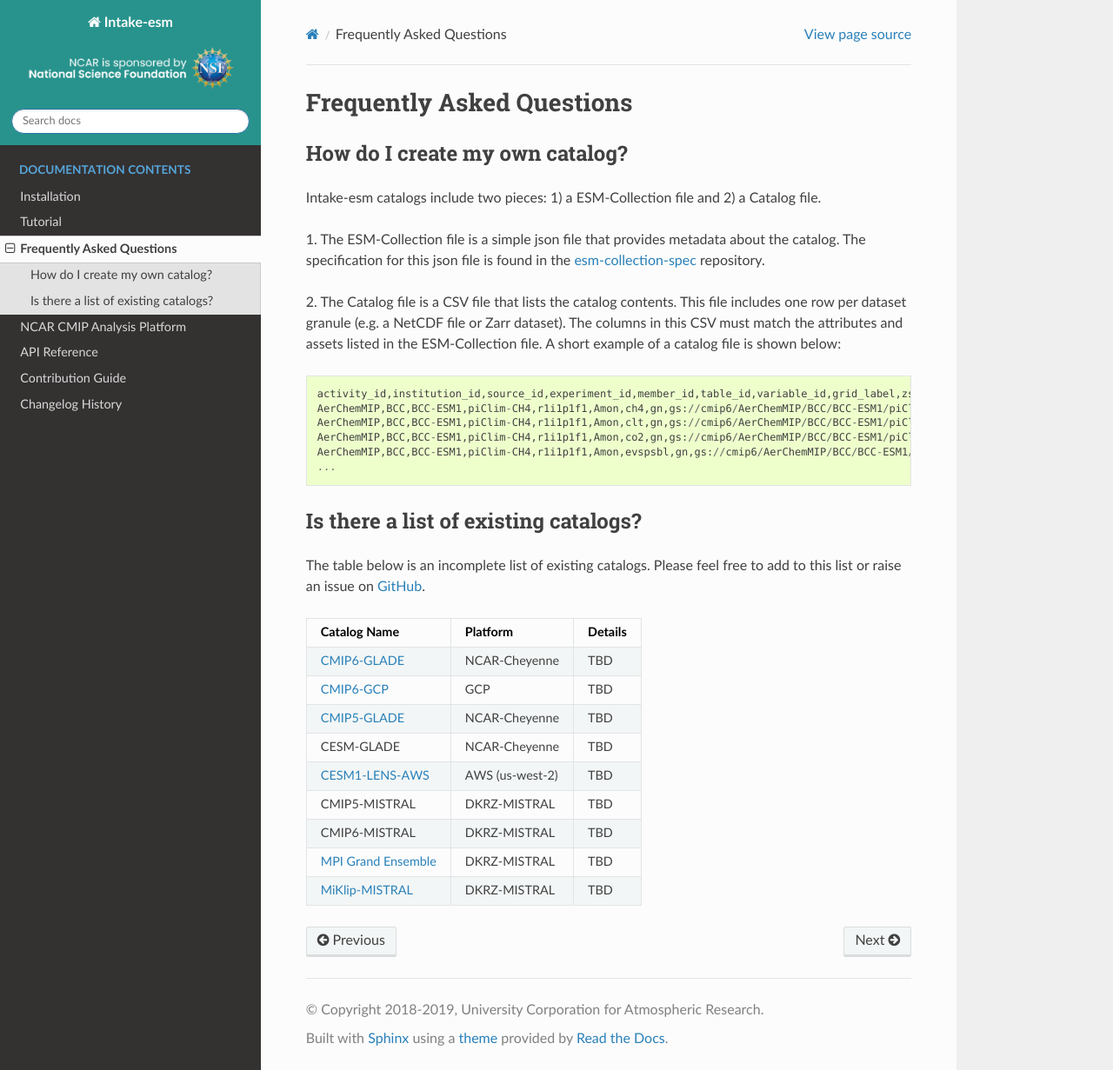
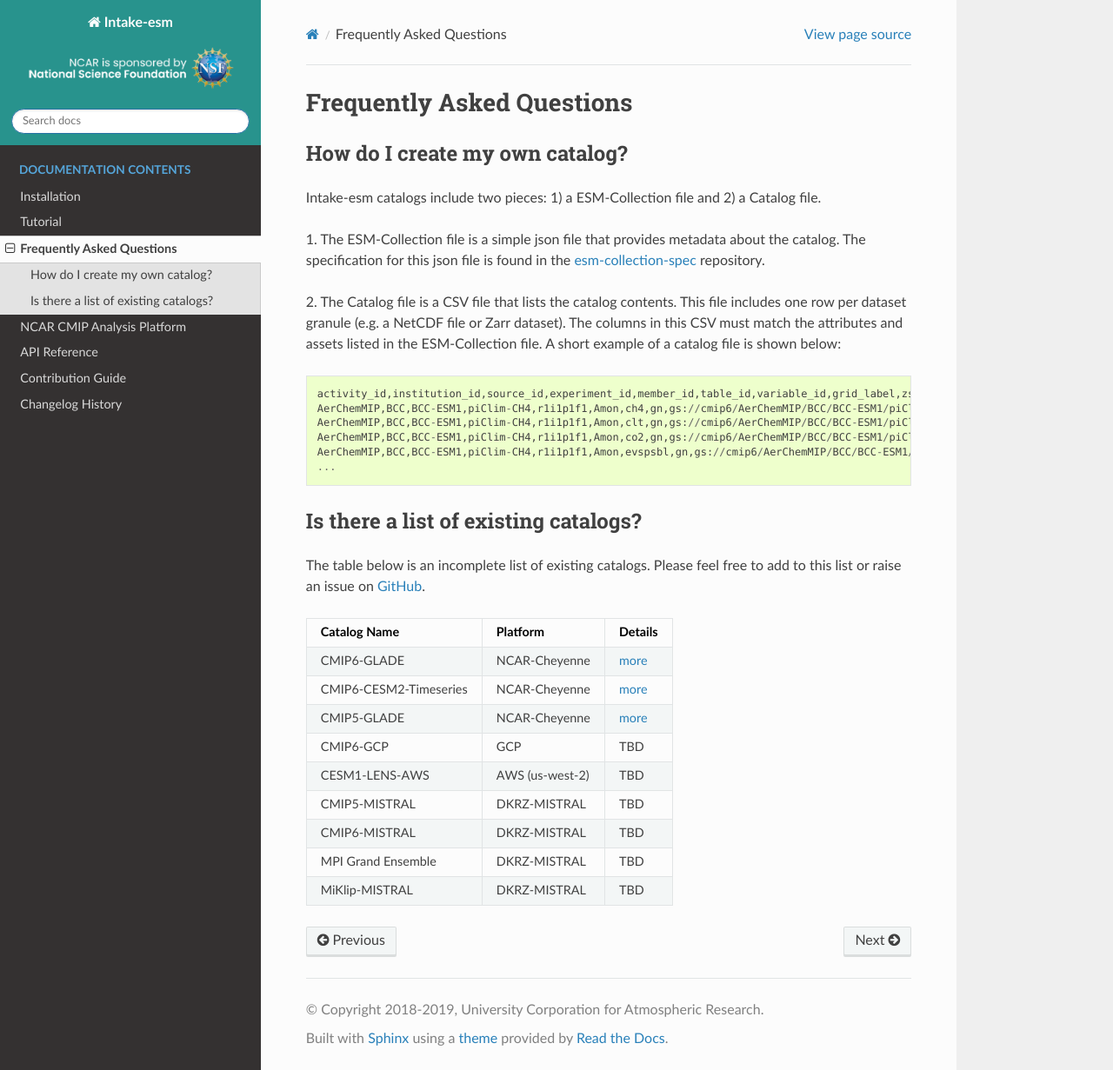
Before and after one commit to intake/intake-esm, a Sphinx documentation site: the page built from docs/source/faq.rst, in a window 1280 px wide and 1231 px high. Shown: the whole window at 87% size. Built offline with Sphinx 7.4.7 and the Read the Docs theme 2.0.0, drawn with Linux system fonts in a browser that asks for light colours; the version number could not be read and is left out.

```diff
--- a/docs/source/faq.rst
+++ b/docs/source/faq.rst
@@ -30,32 +30,24 @@ Is there a list of existing catalogs?
 The table below is an incomplete list of existing catalogs.
 Please feel free to add to this list or raise an issue on `GitHub <https://github.com/NCAR/intake-esm/issues/new>`_.
 
-+-------------------------+-----------------+-----------------+
-| Catalog Name            | Platform        | Details         |
-+=========================+=================+=================+
-| `CMIP6-GLADE`_          | NCAR-Cheyenne   | TBD             |
-+-------------------------+-----------------+-----------------+
-| `CMIP6-GCP`_            | GCP             | TBD             |
-+-------------------------+-----------------+-----------------+
-| `CMIP5-GLADE`_          | NCAR-Cheyenne   | TBD             |
-+-------------------------+-----------------+-----------------+
-| CESM-GLADE              | NCAR-Cheyenne   | TBD             |
-+-------------------------+-----------------+-----------------+
-| `CESM1-LENS-AWS`_       | AWS (us-west-2) | TBD             |
-+-------------------------+-----------------+-----------------+
-| CMIP5-MISTRAL           | DKRZ-MISTRAL    | TBD             |
-+-------------------------+-----------------+-----------------+
-| CMIP6-MISTRAL           | DKRZ-MISTRAL    | TBD             |
-+-------------------------+-----------------+-----------------+
-| `MPI Grand Ensemble`_   | DKRZ-MISTRAL    | TBD             |
-+-------------------------+-----------------+-----------------+
-| `MiKlip-MISTRAL`_       | DKRZ-MISTRAL    | TBD             |
-+-------------------------+-----------------+-----------------+
-
-
-.. _MPI Grand Ensemble: https://www.mpimet.mpg.de/en/grand-ensemble/
-.. _MiKlip-MISTRAL: https://www.mpimet.mpg.de/en/science/projects/miklip-projekt/
-.. _CMIP6-GLADE: ./cmip_ap.html
-.. _CMIP5-GLADE: ./cmip_ap.html
-.. _CESM1-LENS-AWS: https://registry.opendata.aws/ncar-cesm-lens/
-.. _CMIP6-GCP: https://pangeo-data.github.io/pangeo-datastore/cmip6_pangeo.html
++-------------------------+-----------------+--------------------------------------+
+| Catalog Name            | Platform        | Details                              |
++=========================+=================+======================================+
+| CMIP6-GLADE             | NCAR-Cheyenne   | `more <./cmip_ap.html>`_             |
++-------------------------+-----------------+--------------------------------------+
+| CMIP6-CESM2-Timeseries  | NCAR-Cheyenne   | `more <./cmip_ap.html>`_             |
++-------------------------+-----------------+--------------------------------------+
+| CMIP5-GLADE             | NCAR-Cheyenne   | `more <./cmip_ap.html>`_             |
++-------------------------+-----------------+--------------------------------------+
+| CMIP6-GCP               | GCP             | TBD                                  |
++-------------------------+-----------------+--------------------------------------+
+| CESM1-LENS-AWS          | AWS (us-west-2) | TBD                                  |
++-------------------------+-----------------+--------------------------------------+
+| CMIP5-MISTRAL           | DKRZ-MISTRAL    | TBD                                  |
++-------------------------+-----------------+--------------------------------------+
+| CMIP6-MISTRAL           | DKRZ-MISTRAL    | TBD                                  |
++-------------------------+-----------------+--------------------------------------+
+| MPI Grand Ensemble      | DKRZ-MISTRAL    | TBD                                  |
++-------------------------+-----------------+--------------------------------------+
+| MiKlip-MISTRAL          | DKRZ-MISTRAL    | TBD                                  |
++-------------------------+-----------------+--------------------------------------+
```
Also changed, not shown: 1 other file.
